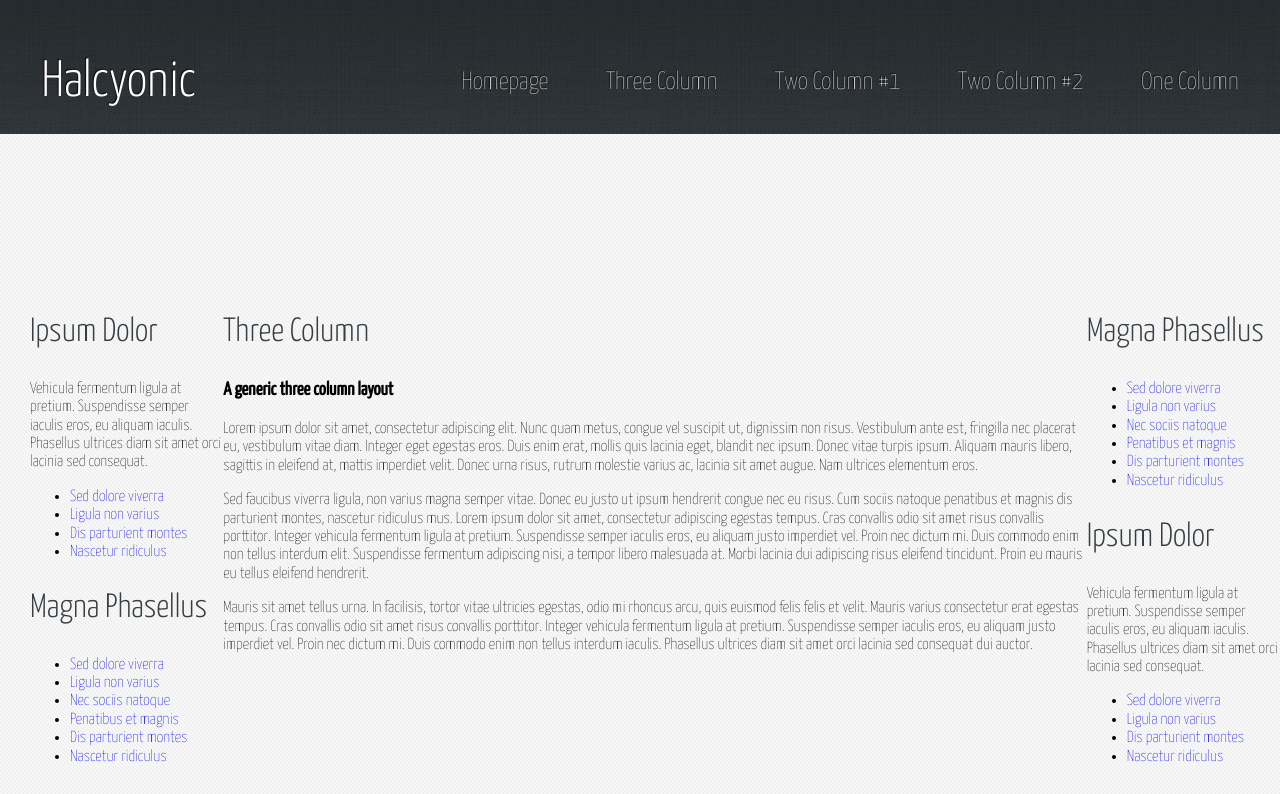
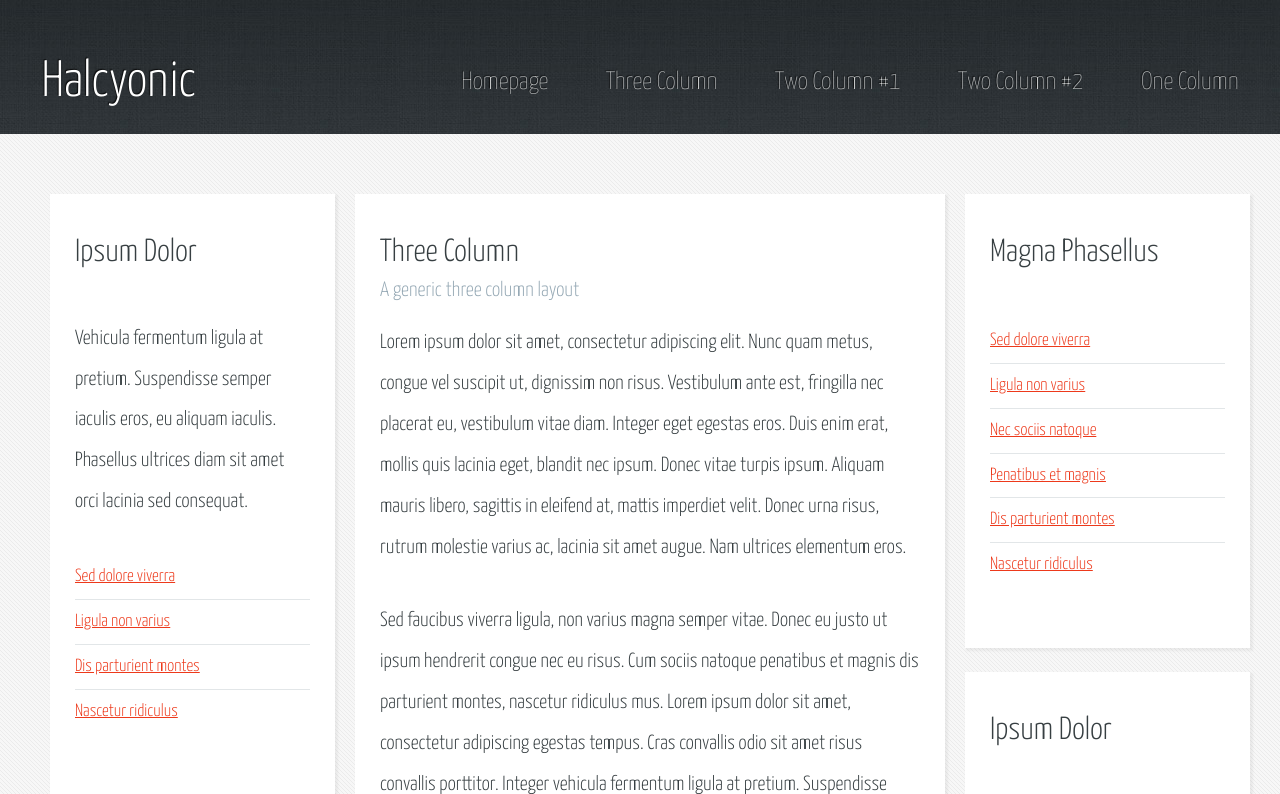
Before and after one commit to julianabearzi/Halcyonic, a plain HTML site: page three-column.html in a window 1280 px wide. Shown: the top 794 px of the page. Drawn offline with Linux system fonts and the light colour scheme.

Commit message:
style modified to three-column and some general improvements

```diff
--- a/css/style.css
+++ b/css/style.css
@@ -405,55 +405,76 @@ footer a:hover {
       line-height: 2;
   }
   .three-column{
-      display: flex;
-      flex-direction: row;
-      justify-content: center;
-      align-items: center;
+    display: flex;
+    flex-direction: row;
+    justify-content: center;
+    align-items: center;
     background: #f7f7f7 url(../img/bg04.png);
     min-height: 100vh;
-    padding: 45px 0 45px 30px;
   }
   .three-column__container {
       display: flex;
       flex-direction: row;
       justify-content: space-between;
+      padding: 40px 30px 45px 30px;
+      flex-wrap: wrap;
+  }
 
+  .three-column__container .column-side {
+    width: 25%;
+    padding: 20px 0 0 20px;
   }
-  .three-column__container .c1, .three-column__container .c2,.three-column__container .c3 {
-    padding: 40px 30px 45px 30px;
+  .three-column__container .column-middle {
+    width: 50%;
+    padding: 20px 0 0 20px;
+  }
+  .three-column__container section {
     box-shadow: 2px 2px 2px 1px rgb(128 128 128 / 10%);
     background-color: #fff;
-    margin-right: 2rem;
-  }
-  .three-column__container .c1, .three-column__container .c3 {
-    display: flex;
-    flex-direction: column;
-    justify-content: space-between;
-    width: 20vw;
-  }
-  .three-column__container .c2 {
-    width: 50vw;
+    padding: 40px 25px 45px 25px;
+    margin-bottom: 1.5rem;
   }
   .three-column__container h2{
     color: #373f42;
     font-weight: 300;
-    font-size: 2.1rem;
+    font-size: 2rem;
+    margin-top: 0;
   }
-  .three-column__container .c1 ul, .three-column__container .c3 ul {
+  .three-column__container .column-side h2{
+    margin-bottom: 3rem;
+  }
+  .three-column__container .column-middle h2{
+    margin-bottom: 0.5rem;
+  }
+  .three-column__container h3 {
+    color: #96a9b5;
+    font-size: 1.3rem;
+    font-weight: 300;
+    margin-top: 0;
+  }
+  .three-column__container p{
+    color: #373f42;
+    font-weight: 300;
+    font-size: 1.28rem;
+    line-height: 2;
+    margin-bottom: 2rem;
+  }
+  .three-column__container .column-side ul {
     list-style-type: none;
     padding: 0;
   }
-  .three-column__container .c1 ul li, .three-column__container .c3 ul li {
+  .three-column__container .column-side ul li{
     border-bottom: solid 1px #e2e6e8;
   }
-  .three-column__container .c1 ul li:last-child, .three-column__container .c3 ul li:last-child {
+  .three-column__container .column-side ul li:last-child {
     border-bottom: none;
   }
-  .three-column__container .c1 ul li a, .three-column__container .c3 ul li a {
-      line-height: 2;
+  .three-column__container .column-side ul li a{
+      line-height: 2.5;
       text-decoration: underline;
       font-weight: 300;
       color: var(--red);
+      font-size: 1.1rem;
   }
 
 @media (max-width: 1200px) {
@@ -495,7 +516,13 @@ footer a:hover {
             display: flex;
             flex-direction: column;
     }
-  }
+    .three-column__container .column-side, .three-column__container .column-middle  {
+        width: 100%;
+    }
+    .three-column__container .column-side {
+        order:3;
+    }
+}
   @media (max-width: 768px) {
     .header .section {
         max-width: 100vw;
```
